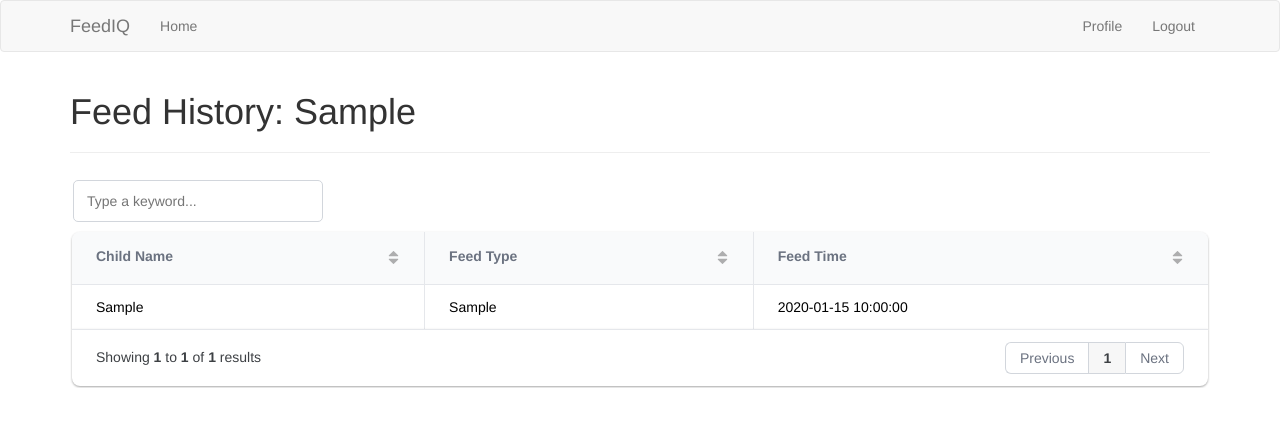
After one commit to scottunderwoodomg/feed-iq, a Flask app: page /feed_history in a window 1280 px wide. The commit adds this page. Shown: the top 427 px of the page. Run offline with Flask 2, Linux system fonts and the light colour scheme; a user stored in the database is signed in; tables that the repository leaves empty hold one stand-in row (values such as "Sample post"); some libraries are stand-ins or nearby versions.

Commit message:
add basic feed history table view

```diff
--- a/app/__init__.py
+++ b/app/__init__.py
@@ -1,5 +1,3 @@
-import os
-
 from flask import Flask
 from config import Config
 
@@ -11,6 +9,7 @@ from flask_bootstrap import Bootstrap
 import logging
 from logging.handlers import SMTPHandler
 from logging.handlers import RotatingFileHandler
+import os
 
 app = Flask(__name__)
 app.config.from_object(Config)
--- a/app/routes.py
+++ b/app/routes.py
@@ -35,13 +35,20 @@ def index():
 
     if user_family is not None:
         user_children = Child.query.filter_by(family_id=user_family.id).all()
-    # else:
-    #    user_children = None
+    else:
+        user_children = None
 
     # TODO: explore converting this into a global variable
     user_active_child = (
         User.query.filter_by(id=current_user.get_id()).first().active_child
     )
+
+    if user_active_child is not None:
+        user_active_child_name = (
+            Child.query.filter_by(id=user_active_child).first().child_first_name
+        )
+    else:
+        user_active_child_name = None
 
     if user_children is not None:
         log_feed_form = LogFeedForm()
@@ -74,9 +81,7 @@ def index():
         title="Home",
         feeds=feeds,
         user_children=user_children,
-        user_active_child_name=Child.query.filter_by(id=user_active_child)
-        .first()
-        .child_first_name,
+        user_active_child_name=user_active_child_name,
         log_feed_form=log_feed_form,
     )
 
@@ -165,3 +170,30 @@ def user(username):
         create_family_form=create_family_form,
         add_child_form=add_child_form,
     )
+
+
+# @app.route("/feed_history", methods=["GET", "POST"])
+@app.route("/feed_history")
+@login_required
+def feed_history():
+    user_active_child = (
+        User.query.filter_by(id=current_user.get_id()).first().active_child
+    )
+
+    if user_active_child is not None:
+        active_child_feeds = (
+            db.session.query(Feed)
+            .join(Child, Child.id == Feed.child_id)
+            .filter(Feed.child_id == user_active_child)
+            .all()
+        )
+    else:
+        active_child_feeds = None
+
+    return render_template(
+        "feed_history.html",
+        user_active_child_name=Child.query.filter_by(id=user_active_child)
+        .first()
+        .child_first_name,
+        feeds=active_child_feeds,
+    )
--- a/app/templates/base.html
+++ b/app/templates/base.html
@@ -2,6 +2,11 @@
 
 {% block title %}
 {% if title %}{{ title }} - FeedIQ{% else %}Welcome to FeedIQ!{% endif %}
+{% endblock %}
+
+{% block styles %}
+{{super()}}
+<link href="https://unpkg.com/gridjs/dist/theme/mermaid.min.css" rel="stylesheet" />
 {% endblock %}
 
 {% block navbar %}
--- /dev/null
+++ b/app/templates/feed_history.html
@@ -0,0 +1,34 @@
+{% extends "base.html" %}
+{% import 'bootstrap/wtf.html' as wtf %}
+
+{% block app_content %}
+{% if active_child_feeds != None %}
+<div>
+    <h1>Feed History: {{ user_active_child_name }}</h1>
+    <hr>
+    <div id="feed_history_table"></div>
+</div>
+<script src="https://unpkg.com/gridjs/dist/gridjs.umd.js"></script>
+<script>
+    new gridjs.Grid({
+        columns: [
+            { id: 'child_first_name', name: 'Child Name' },
+            { id: 'feed_type', name: 'Feed Type' },
+            { id: 'feed_timestamp', name: 'Feed Time', sort: true },
+        ],
+        data: [
+            {% for feed in feeds %}
+                {
+            child_first_name: '{{ feed.child.child_first_name }}',
+            feed_type: '{{ feed.feed_type }}',
+            feed_timestamp: '{{ feed.feed_timestamp }}',
+        },
+        {% endfor %}
+        ],
+        search: true,
+        sort: true,
+        pagination: true,
+    }).render(document.getElementById('feed_history_table'));
+</script>
+{% endif %}
+{% endblock %}
--- a/config.py
+++ b/config.py
@@ -9,6 +9,7 @@ class Config(object):
         "DATABASE_URL"
     ) or "sqlite:///" + os.path.join(basedir, "app.db")
     SQLALCHEMY_TRACK_MODIFICATIONS = False
+    # TODO: Need to update all of the actual email config before it goes live
     MAIL_SERVER = os.environ.get("MAIL_SERVER")
     MAIL_PORT = int(os.environ.get("MAIL_PORT") or 25)
     MAIL_USE_TLS = os.environ.get("MAIL_USE_TLS") is not None
```
Also changed, not shown: requirements.txt (added, +29 -0 lines), 1 other file.
